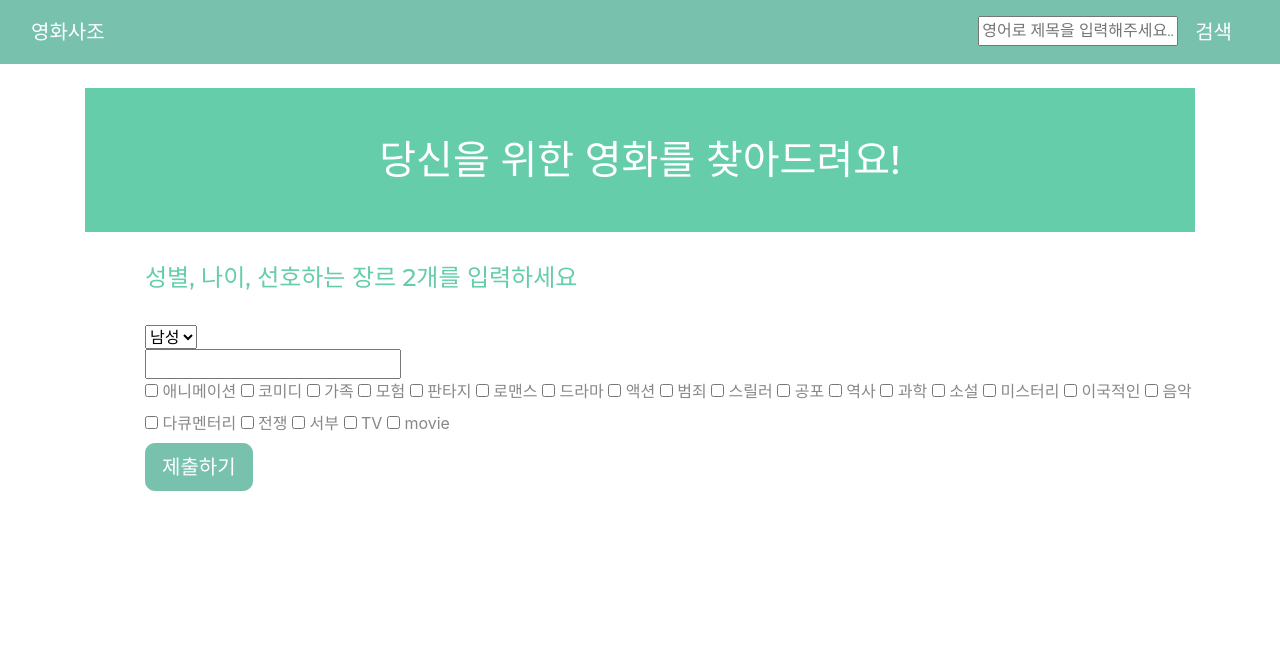
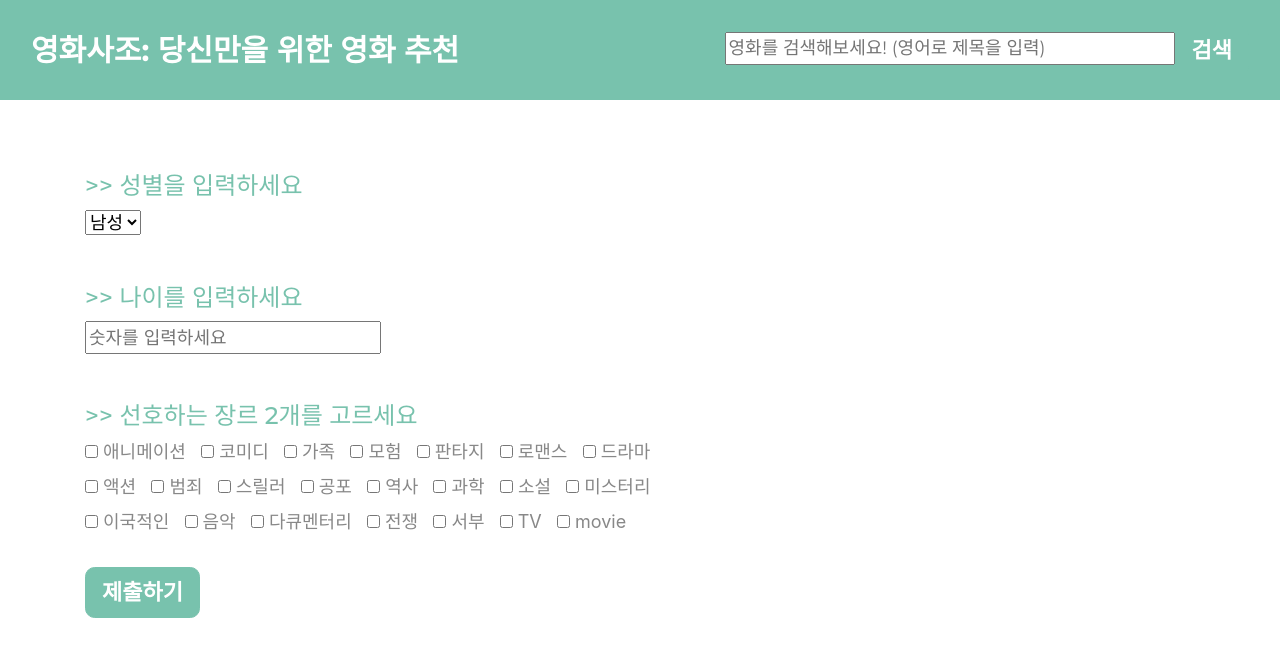
Before and after one commit to narvik37/movie4jo, a Django app: page / in a window 1280 px wide. Shown: the top 657 px of the page. Run offline with Django 3.2, Linux system fonts and the light colour scheme; some libraries are stand-ins or nearby versions.

Commit message:
frontend modify

```diff
--- a/pages/forms.py
+++ b/pages/forms.py
@@ -18,7 +18,7 @@ class InputForm(forms.Form):
         ('war', '전쟁'),('western', '서부'),('tv', 'TV'),('movie', 'movie'),
     )
     sex = forms.ChoiceField(choices=CHOICES_SEX, label="성별")
-    age = forms.IntegerField(label="나이")
+    age = forms.IntegerField(label="나이",widget=forms.TextInput(attrs={'placeholder': '숫자를 입력하세요'}))
     genre = forms.MultipleChoiceField(
         widget=forms.CheckboxSelectMultiple, choices=CHOICES_GENRE, label="선호 장르")
 
--- a/pages/templates/input.html
+++ b/pages/templates/input.html
@@ -7,86 +7,85 @@
 	<meta name="viewport" content="width=device-width, initial-scale=1.0">
 	<title>영화사조</title>
 	<link rel="stylesheet" href="/static/bootstrap.css" />
-	<link rel="stylesheet" href="/static/input.css">
+	<link rel="stylesheet" href="/static/input.css?after">
 	<link rel="preconnect" href="https://fonts.gstatic.com">
 	<link href="https://fonts.googleapis.com/css2?family=Nanum+Myeongjo&display=swap" rel="stylesheet">
 </head>
 
 <body>
-	<!--{% if field.errors %}
-    <span style="color: red;">{{ field.errors }}</span>
-    {% endif %}-->
-	<nav class="navbar navbar-expand-lg navbar-dark bg-primary">
+	<nav class="navbar navbar-expand-lg navbar-dark bg-primary" style="height: 100px;">
 		<div class="container-fluid">
-			<a class="navbar-brand" href="#">영화사조</a>
+			<a class="navbar-brand" href="#" style="font-size: 30px;font-weight: bold;">영화사조: 당신만을 위한 영화 추천</a>
 			<div>
 				<form action="." method="POST">
 					{% csrf_token %}
-					<input id="searchId" placeholder="영어로 제목을 입력해주세요..." name="search"><button type="submit" class="btn btn-primary btn-lg" onclick="keywords()">검색</button>
+					<input id="searchId" placeholder="영화를 검색해보세요! (영어로 제목을 입력)" name="search" style="width: 450px; font-size: 18px;"><button type="submit" class="btn btn-primary btn-lg" style="font-size: 22px;font-weight: bold;"onclick="keywords()">검색</button>
 				</form>
 			</div>
-			<button class="navbar-toggler" type="button" data-bs-toggle="collapse" data-bs-target="#navbarColor01"
-				aria-controls="navbarColor01" aria-expanded="false" aria-label="Toggle navigation">
-				<span class="navbar-toggler-icon"></span>
-			</button>
+
 		</div>
 	</nav>
 
-
 	<div class="container">
-		<br>
+		<!--<br>
 		<h1 class="intro">
 			<br>당신을 위한 영화를 찾아드려요!<br><br>
 		</h1>
-		<br>
-		<h4 class="explain">
-			성별, 나이, 선호하는 장르 2개를 입력하세요
-		</h4>
+		<br>-->
 
-		<div class="error">
-			{% if form.non_field_errors %}
-			<div class="alert alert-danger" role="alert">
-				{% for error in form.non_field_errors %}
-				{{ error }}
-				{% endfor %}
-			</div>
-			{% endif %}
-		</div>
-		<br>
+
+		<br><br><br>
 		<div class="form-group">
 			<form action="." method="POST">
 				{% csrf_token %}
+				<h4 class="explain">>> 성별을 입력하세요</h4>
 				<div class="fieldWrapper">
 					{{ form.sex }}
 				</div>
+				<br><br>
+				<h4 class="explain">>> 나이를 입력하세요</h4>
 				<div class="fieldWrapper">
 					{{ form.age }}
 				</div>
+				<br><br>
+				<div class="error">
+					{% if form.non_field_errors %}
+					<div class="alert alert-danger" role="alert">
+						{% for error in form.non_field_errors %}
+						{{ error }}
+						{% endfor %}
+					</div>
+					{% endif %}
+				</div>
+				<h4 class="explain">>> 선호하는 장르 2개를 고르세요</h4>
 				<div class="fieldWrapper">
-					{{ form.genre.0 }}
-					{{ form.genre.1 }}
-					{{ form.genre.2 }}
-					{{ form.genre.3 }}
-					{{ form.genre.4 }}
-					{{ form.genre.5 }}
-					{{ form.genre.6 }}
-					{{ form.genre.7 }}
-					{{ form.genre.8 }}
-					{{ form.genre.9 }}
-					{{ form.genre.10 }}
-					{{ form.genre.11 }}
-					{{ form.genre.12 }}
-					{{ form.genre.13 }}
-					{{ form.genre.14 }}
-					{{ form.genre.15 }}
-					{{ form.genre.16 }}
-					{{ form.genre.17 }}
-					{{ form.genre.18 }}
-					{{ form.genre.19 }}
-					{{ form.genre.20 }}
-					{{ form.genre.21 }}
+					{{ form.genre.0 }}&nbsp;&nbsp;
+					{{ form.genre.1 }}&nbsp;&nbsp;
+					{{ form.genre.2 }}&nbsp;&nbsp;
+					{{ form.genre.3 }}&nbsp;&nbsp;
+					{{ form.genre.4 }}&nbsp;&nbsp;
+					{{ form.genre.5 }}&nbsp;&nbsp;
+					{{ form.genre.6 }}&nbsp;&nbsp;
+					<br>
+					{{ form.genre.7 }}&nbsp;&nbsp;
+					{{ form.genre.8 }}&nbsp;&nbsp;
+					{{ form.genre.9 }}&nbsp;&nbsp;
+					{{ form.genre.10 }}&nbsp;&nbsp;
+					{{ form.genre.11 }}&nbsp;&nbsp;
+					{{ form.genre.12 }}&nbsp;&nbsp;
+					{{ form.genre.13 }}&nbsp;&nbsp;
+					{{ form.genre.14 }}&nbsp;&nbsp;
+					<br>
+					{{ form.genre.15 }}&nbsp;&nbsp;
+					{{ form.genre.16 }}&nbsp;&nbsp;
+					{{ form.genre.17 }}&nbsp;&nbsp;
+					{{ form.genre.18 }}&nbsp;&nbsp;
+					{{ form.genre.19 }}&nbsp;&nbsp;
+					{{ form.genre.20 }}&nbsp;&nbsp;
+					{{ form.genre.21 }}&nbsp;&nbsp;
 				</div>
-				<button type="submit" class="btn btn-primary btn-lg">제출하기</button>
+				<br>
+				<button type="submit" class="btn btn-primary btn-lg" style="font-size: 22px;font-weight: bold">제출하기</button>
 			</form>
 		</div>
 	</div>
@@ -98,8 +97,6 @@
 		if(value.length<2){
 			alert("최소 두 글자 이상의 키워드를 입력해주세요.");
 		}
-
-
 	}
 
 </script>
--- a/pages/views.py
+++ b/pages/views.py
@@ -101,7 +101,6 @@ def input(request):
                 # return redirect(request, 'output.html', {'form': form})
             else:
                 return render(request, 'input.html', {'form': form})
-
     else:
         form = InputForm()
         return render(request, 'input.html', {'form': form})
--- a/static/input.css
+++ b/static/input.css
@@ -1,23 +1,18 @@
 
-.intro{
-    /*font-family: 'Nanum Myeongjo',sans-serif; */
-    text-align: center;
-    background-color: mediumaquamarine;
-    color: white;
+.explain{
+    color: #78c2ad;
+    font-weight: 500;
 }
-.explain{
-    color: mediumaquamarine;
-    padding-left: 60px;
-}
+/*
 .form-group{
 
     padding-left: 60px;
-}
+}*/
 .error{
-    padding-left: 60px;
-    position:absolute;
+    /*padding-left: 60px;
+    position:absolute;*/
     font-size: 20px;
 }
-.fieldWrappers{
-    font-size: 15px;
+.fieldWrapper{
+    font-size: 18px;
 }
```
Also changed, not shown: pages/templates/output.html (+21 -6 lines), pages/templates/search.html (+6 -7 lines).
